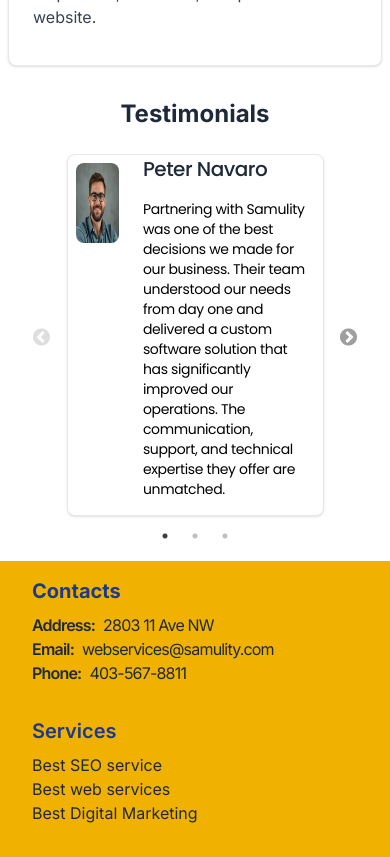
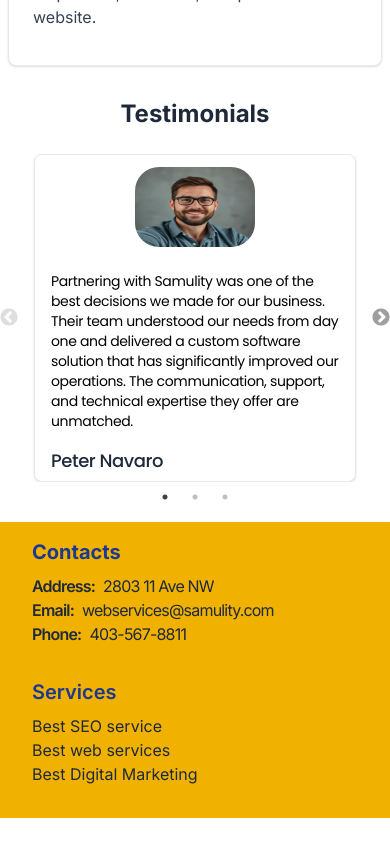
Before and after one commit to lordab/samuelity, a React (Vite) app: page /home in a window 390 px wide. Shown: the part 1860-2717 px from the top of the page. After the commit the page ends 2678 px from the top, so only its background shows below. Built offline with nearby package versions, Linux system fonts and the light colour scheme; a web font is replaced by a local one.

Commit message:
changed testimonial section

```diff
--- a/src/components/Testimonials.jsx
+++ b/src/components/Testimonials.jsx
@@ -9,27 +9,29 @@
   const data = [
     {
       name: "Peter Navaro",
-      image: '/Person1.jpeg',
-      review: "Partnering with Samulity was one of the best decisions we made for our business. Their team understood our needs from day one and delivered a custom software solution that has significantly improved our operations. The communication, support, and technical expertise they offer are unmatched.",
+      image: "/Person1.jpeg",
+      review:
+        "Partnering with Samulity was one of the best decisions we made for our business. Their team understood our needs from day one and delivered a custom software solution that has significantly improved our operations. The communication, support, and technical expertise they offer are unmatched.",
     },
     {
       name: "Emily Peterson",
-      image: '/Person2.jpeg',
-      review: "We approached Samulity for cloud migration services, and the entire process was seamless. Their team worked diligently, minimized downtime, and provided us with a scalable and secure environment. We now have peace of mind knowing our data is in good hands."
-,
+      image: "/Person2.jpeg",
+      review:
+        "We approached Samulity for cloud migration services, and the entire process was seamless. Their team worked diligently, minimized downtime, and provided us with a scalable and secure environment. We now have peace of mind knowing our data is in good hands.",
     },
     {
       name: "Sameer Deshpande",
-      image: '/Person3.png',
-      review: 'Efficient and professional team that delivered a sleek, responsive website tailored to our needs.'+
-'Excellent communication and quick turnarounds made the entire process smooth and hassle-free.',
+      image: "/Person3.png",
+      review:
+        "Efficient and professional team that delivered a sleek, responsive website tailored to our needs." +
+        "Excellent communication and quick turnarounds made the entire process smooth and hassle-free.",
     },
   ];
   var settings = {
     dots: true,
     infinite: false,
     speed: 500,
-    slidesToShow: 2,
+    slidesToShow: 1,
     slidesToScroll: 1,
     initialSlide: 0,
     responsive: [
@@ -61,21 +63,31 @@
   };
   return (
     <div className="flex flex-col items-center mt-6">
-      <h2 className="font-bold text-gray-800 text-2xl font-inter">Testimonials</h2>
-      <div className="slider-container w-5/6 m-auto p-6 gap-2 md:w-4xl">
+      <h2 className="font-bold text-gray-800 text-2xl font-inter">
+        Testimonials
+      </h2>
+      <div className="slider-container w-full m-auto p-6 gap-2 md:w-5xl">
         <Slider {...settings}>
           {data.map((item, index) => {
             return (
-                <div tabIndex={index}>
-              <div className="bg-white border border-gray-200 rounded-lg shadow-sm flex flex-row">
-                <div className="p-2">
-                  <img src={item.image} alt="" className="w-md h-20 rounded-lg" />
+              <div tabIndex={index}>
+                <div className="bg-white border border-gray-200 rounded-lg shadow-sm pt-1 pb-1.5 flex flex-col items-center md:flex-row md:min-h-42">
+                  <div className="p-2">
+                    <img
+                      src={item.image}
+                      alt=""
+                      className="w-30 h-20 rounded-3xl"
+                    />
+                  </div>
+                  <div>
+                    <p className="text-sm p-4 tracking-tight font-poppins">
+                      {item.review}
+                    </p>
+                    <h1 className="font-medium tracking-tight text-gray-800 text-lg font-poppins ml-4 mr-2">
+                      {item.name}
+                    </h1>
+                  </div>
                 </div>
-                <div className="min-h-90">
-                <h1 className="font-medium tracking-tight text-gray-800 text-xl font-poppins ml-4 mr-2">{item.name}</h1>
-                  <p className="text-sm p-4 tracking-tight font-poppins">{item.review}</p>
-                </div>
-              </div>
               </div>
             );
           })}
```
